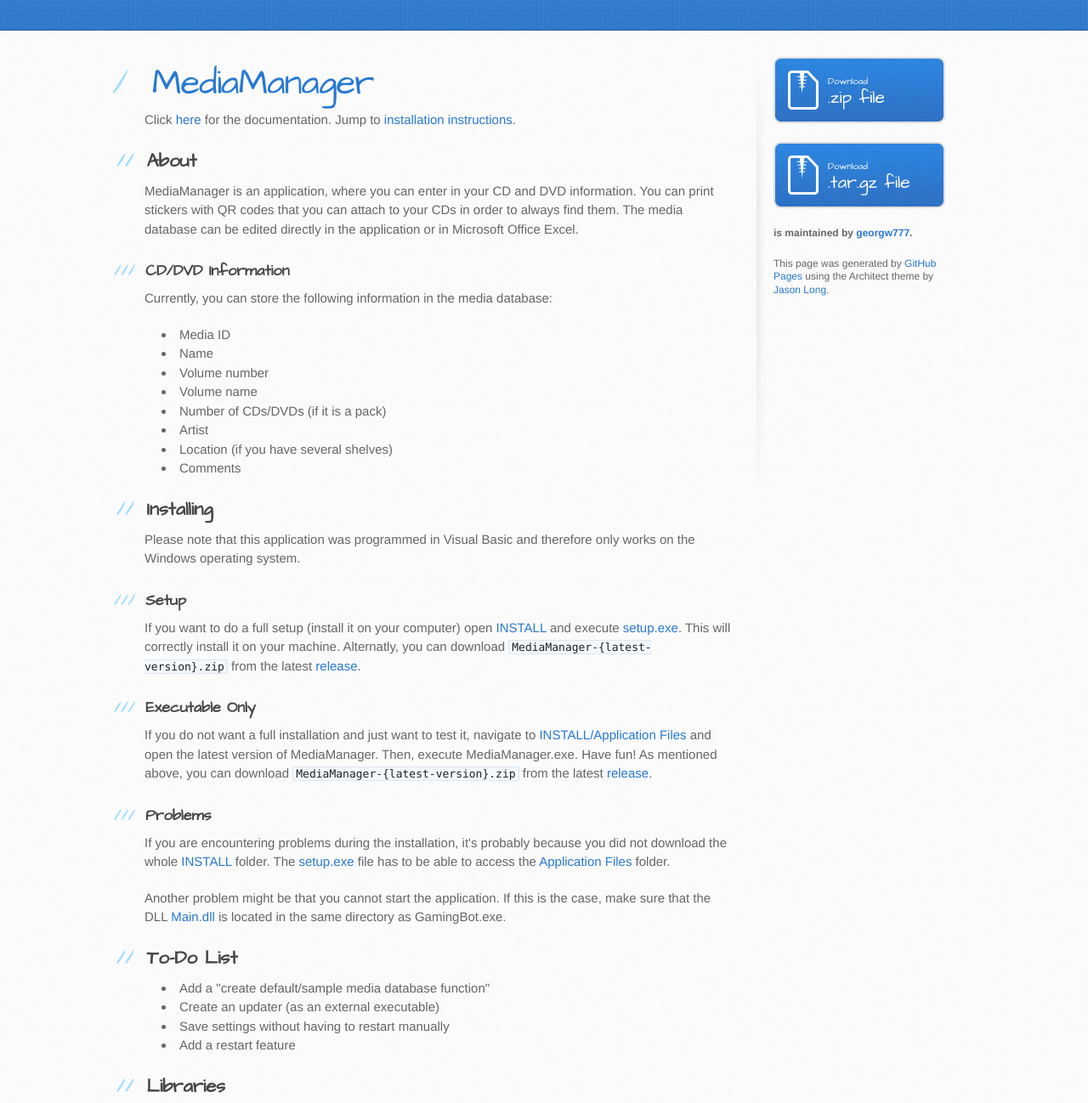
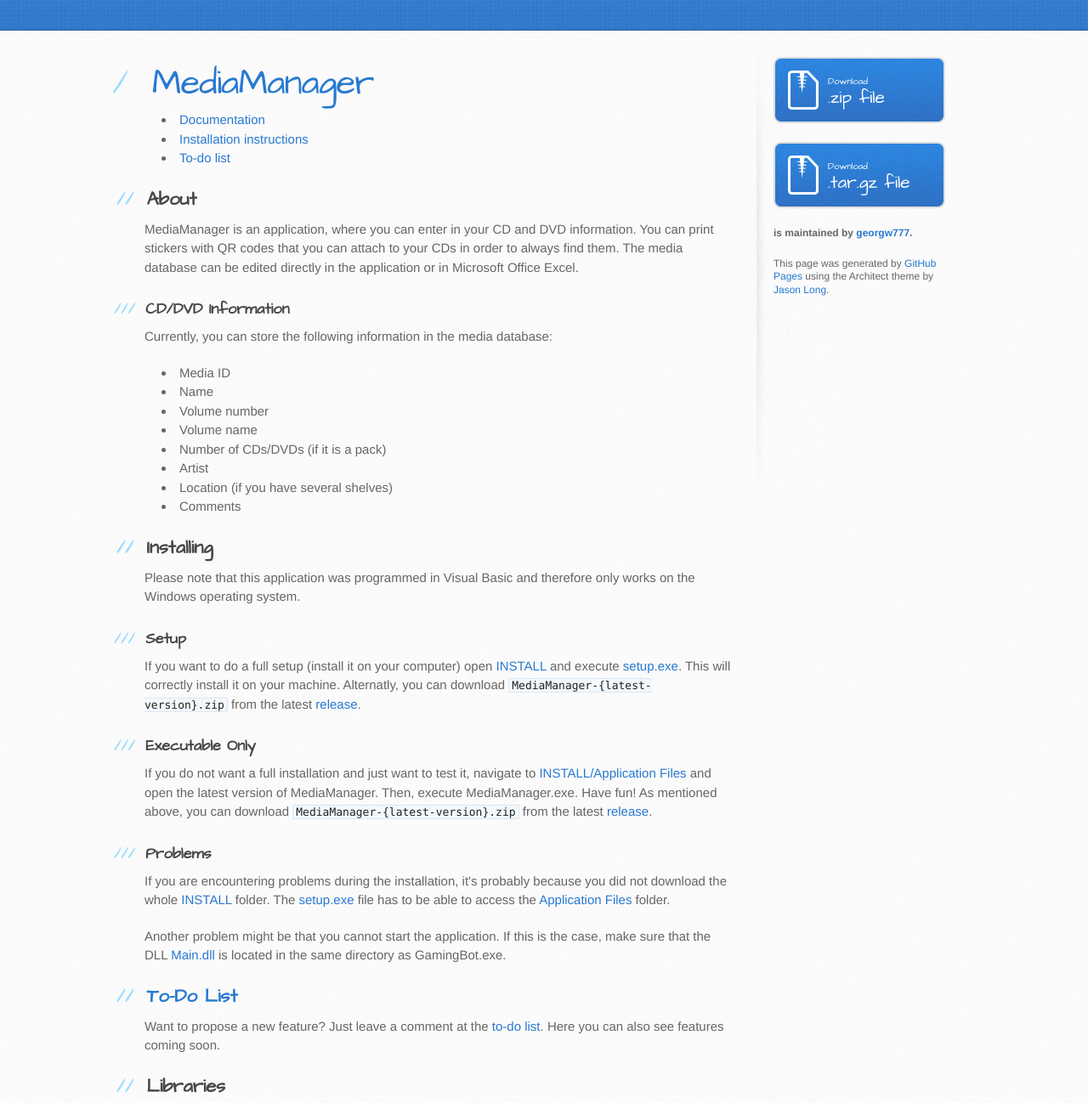
Before and after one commit to georg-wolflein/MediaManager, a plain HTML site: page index.html in a window 1280 px wide. Shown: the part 165-1463 px from the top of the page at 85% size. Drawn offline with Linux system fonts and the light colour scheme.

```diff
--- a/index.html
+++ b/index.html
@@ -32,9 +32,11 @@
 <a name="mediamanager" class="anchor" href="#mediamanager"><span class="octicon octicon-link"></span></a><a href="http://georgw777.github.io/MediaManager/">MediaManager</a>
 </h1>
 
-<p>Click <a href="http://georgw777.github.io/MediaManager/documentation/mediamanager.html">here</a> for the documentation. Jump to <a href="#installing">installation instructions</a>. </p>
-
-<h2>
+<ul>
+<li><a href="http://georgw777.github.io/MediaManager/documentation/mediamanager.html">Documentation</a></li>
+<li><a href="#installing">Installation instructions</a></li>
+<li><a href="https://github.com/georgw777/MediaManager/issues/2">To-do list</a></li>
+</ul><h2>
 <a name="about" class="anchor" href="#about"><span class="octicon octicon-link"></span></a>About</h2>
 
 <p>MediaManager is an application, where you can enter in your CD and DVD information. You can print stickers with QR codes that you can attach to your CDs in order to always find them. The media database can be edited directly in the application or in Microsoft Office Excel. </p>
@@ -76,14 +78,12 @@
 <p>Another problem might be that you cannot start the application. If this is the case, make sure that the DLL <a href="Main.dll">Main.dll</a> is located in the same directory as GamingBot.exe. </p>
 
 <h2>
-<a name="to-do-list" class="anchor" href="#to-do-list"><span class="octicon octicon-link"></span></a>To-Do List</h2>
+<a name="to-do-list" class="anchor" href="#to-do-list"><span class="octicon octicon-link"></span></a><a href="https://github.com/georgw777/MediaManager/issues/2">To-Do List</a>
+</h2>
 
-<ul>
-<li>Add a "create default/sample media database function"</li>
-<li>Create an updater (as an external executable)</li>
-<li>Save settings without having to restart manually</li>
-<li>Add a restart feature</li>
-</ul><h2>
+<p>Want to propose a new feature? Just leave a comment at the <a href="https://github.com/georgw777/MediaManager/issues/2">to-do list</a>. Here you can also see features coming soon. </p>
+
+<h2>
 <a name="libraries" class="anchor" href="#libraries"><span class="octicon octicon-link"></span></a>Libraries</h2>
 
 <p>The following libraries were used in this project: </p>
```
Also changed, not shown: params.json (+1 -1 lines).
